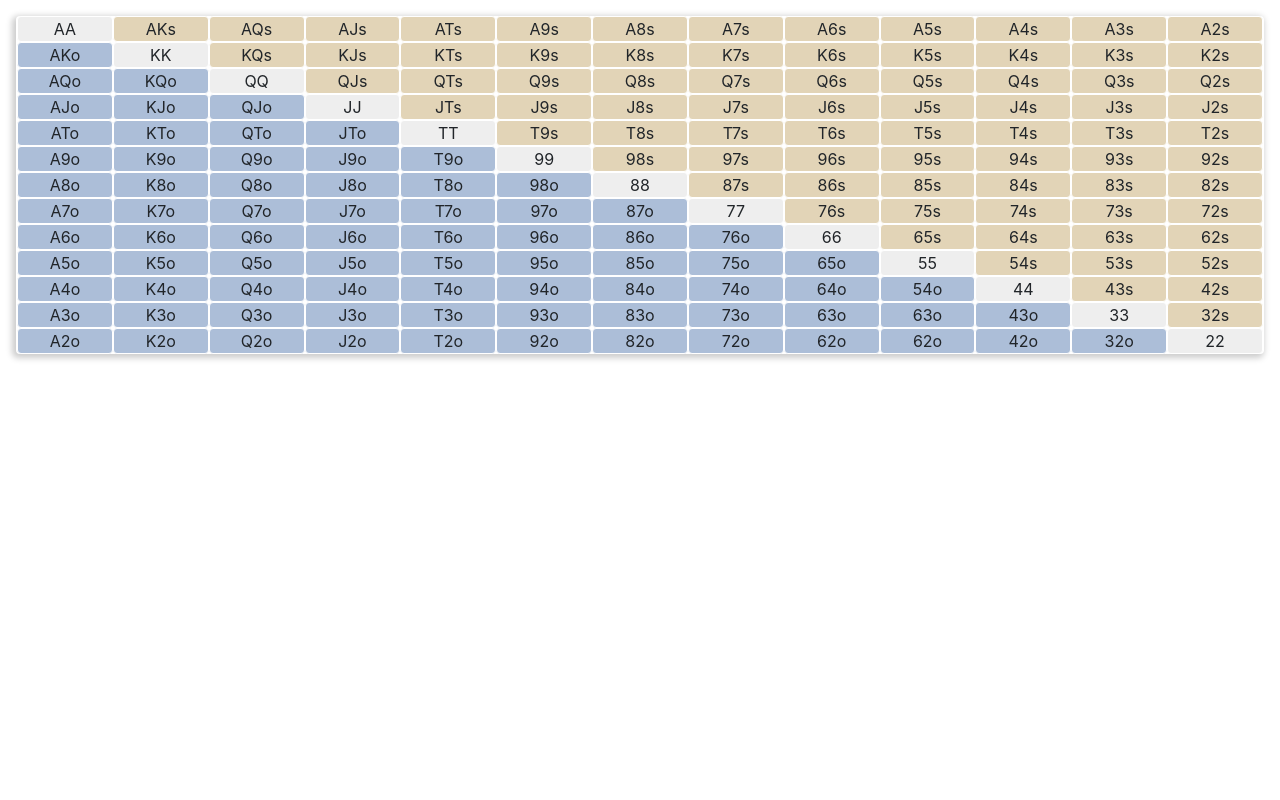
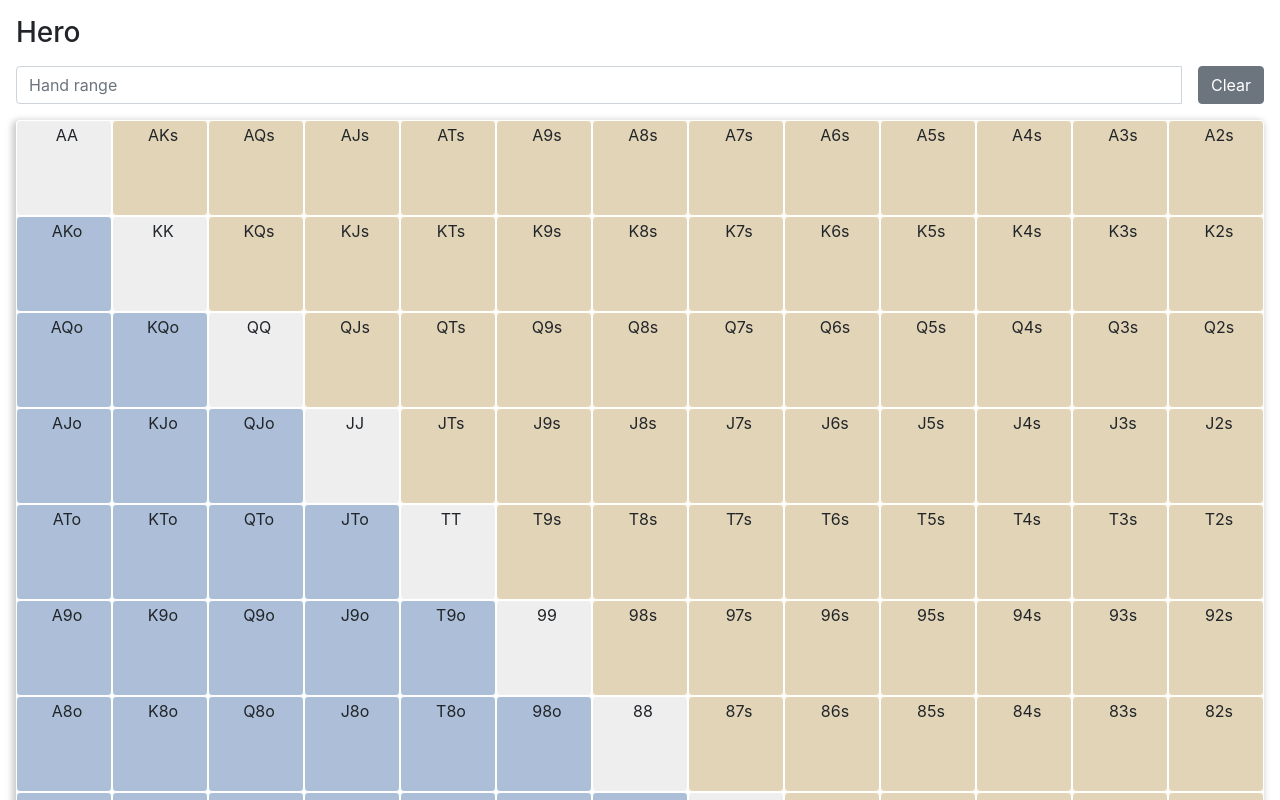
Before and after one commit to John-Simmons/poker-analysis, a React (Create React App) app: page / in a window 1280 px wide. Shown: the top 800 px of the page. Built offline with nearby package versions, Linux system fonts and the light colour scheme.

Commit message:
Added Clear button and changed range table to be sqaure

```diff
--- a/src/App.js
+++ b/src/App.js
@@ -9,8 +9,13 @@ class App extends Component {
         range: []
     }
 
+    //This function clears the range selected
+    clearRangeHandler = () => {
+        this.setState({range: []});
+    }
+
+    //This function add/subtracts from the range based on the user selection
     selectHandHandler = (id) => {
-
         const newRange = [...this.state.range];
 
         if (this.state.range.includes(id)){
@@ -24,11 +29,23 @@ class App extends Component {
         }
     }
 
+    //TO-DO: This function handles a input in the textbox
+    enterRangeHandler = (event) => {
+        //const range = [...this.state.range];
+
+        const newRange = event.target.value.split(",");
+
+        console.log(newRange);
+
+    }
+
     render() {
         return (
             <div className="App">
                 <RangeTable
                     range={this.state.range}
+                    clearRange={this.clearRangeHandler}
+                    enterRange={(event) => this.enterRangeHandler(event)}
                     selectHand={(id) => this.selectHandHandler(id)}
                 />
             </div>
--- a/src/RangeBtn/RangeBtn.css
+++ b/src/RangeBtn/RangeBtn.css
@@ -2,29 +2,50 @@
     background-color: #eee;
     border: 1px solid #fff;
     border-radius: 4px;
+    text-align: center;
+    padding: 2px;
 }
 
 .RangeBtn:hover{
     background-color: coral;
 }
 
-.rb-active{
-    background-color: coral;
-    border-radius: 4px;
-}
-
-#offsuit{
+.offsuit{
     background-color: #acbed8;
 }
 
-#offsuit:hover{
+.offsuit:hover{
     background-color: coral;
 }
 
-#suited{
+.suited{
     background-color: #E2D4B7;
 }
 
-#suited:hover{
+.suited:hover{
     background-color: coral;
 }
+
+.rb-active{
+    background-color: coral;
+    border: 1px solid #fff;
+    border-radius: 4px;
+    text-align: center;
+    padding: 2px;
+}
+
+#square {
+  width: 100%;
+}
+
+#square:after {
+  content: "";
+  display: block;
+  padding-bottom: 100%;
+}
+
+#rb-content{
+    position: absolute;
+    width: 100%;
+    height: 100%;
+}
--- a/src/RangeBtn/RangeBtn.js
+++ b/src/RangeBtn/RangeBtn.js
@@ -3,9 +3,12 @@ import classNames from 'classnames'
 
 const rangeBtn = (props) => {
     return (
-        <div className='RangeBtn' id={props.type}>
+        <div
+            className={classNames(props.isActive, props.type)}
+            id="square">
             <div
-                className={classNames("rb-content", props.isActive)}
+                className="rb-content"
+                id = "rb-content"
                 onClick={() => props.selectHand(props.children)}>
                 {props.children}
             </div>
--- a/src/RangeTable/RangeTable.css
+++ b/src/RangeTable/RangeTable.css
@@ -1,14 +1,33 @@
 .RangeTable{
-    background-color: #fff;
     margin: 16px 16px;
-    padding: 0 16px 0 16px;
-    border-radius: 4px;
-    -webkit-box-shadow: -2px 2px 6px 2px #ccc;
-    -moz-box-shadow:    -2px 2px 6px 2px #ccc;
-    box-shadow:         -2px 2px 6px 2px #ccc;
+    text-align: left;
 }
+
+.rt-header{
+    text-align: left;
+    margin: 8px 0px;
+}
+
+.rt-input-container{
+    margin: 16px 0;
+}
+
 
 #rt-col{
     padding-right: 0px;
     padding-left: 0px;
 }
+
+#rt-range-input{
+    margin-right: 16px;
+}
+
+#rt-selector{
+    border-radius: 4px;
+    background-color: #fff;
+    margin-left: 0px;
+    margin-right: 0px;
+    -webkit-box-shadow: -2px 2px 6px 2px #ccc;
+    -moz-box-shadow:    -2px 2px 6px 2px #ccc;
+    box-shadow:         -2px 2px 6px 2px #ccc;
+}
--- a/src/RangeTable/RangeTable.js
+++ b/src/RangeTable/RangeTable.js
@@ -19,16 +19,38 @@
 const rangeTable = (props) => {
     return (
         <div className="RangeTable">
-            <div className="row rt-content">
+            <h3
+                className="rt-header">
+                Hero
+            </h3>
+            <div className="rt-input-container input-group">
+                <input
+                    className="form-control rt-input"
+                    id="rt-range-input"
+                    placeholder="Hand range"
+                    type="text"
+                    value={props.range.join(", ")}
+                    onBlur={props.enterRange}
+                />
+                <span className="input-group-btn">
+                    <button
+                        type="button"
+                        className="btn btn-secondary"
+                        onClick={props.clearRange}>
+                        Clear
+                    </button>
+                </span>
+            </div>
+            <div className="row" id="rt-selector">
                 {rangeChart.map(column => {
                     return <div
-                        className="col-sm"
+                        className="col-lg col-md col-sm col-xs"
                         id="rt-col"
                         key={column[0].id}>
                         {column.map(hand => {
                             return <RangeBtn
                                 type={hand.type}
-                                isActive={props.range.includes(hand.id) ? 'rb-active': null}
+                                isActive={props.range.includes(hand.id) ? 'rb-active': 'RangeBtn'}
                                 selectHand={props.selectHand}
                                 key={hand.id}>
                                 {hand.id}
```
